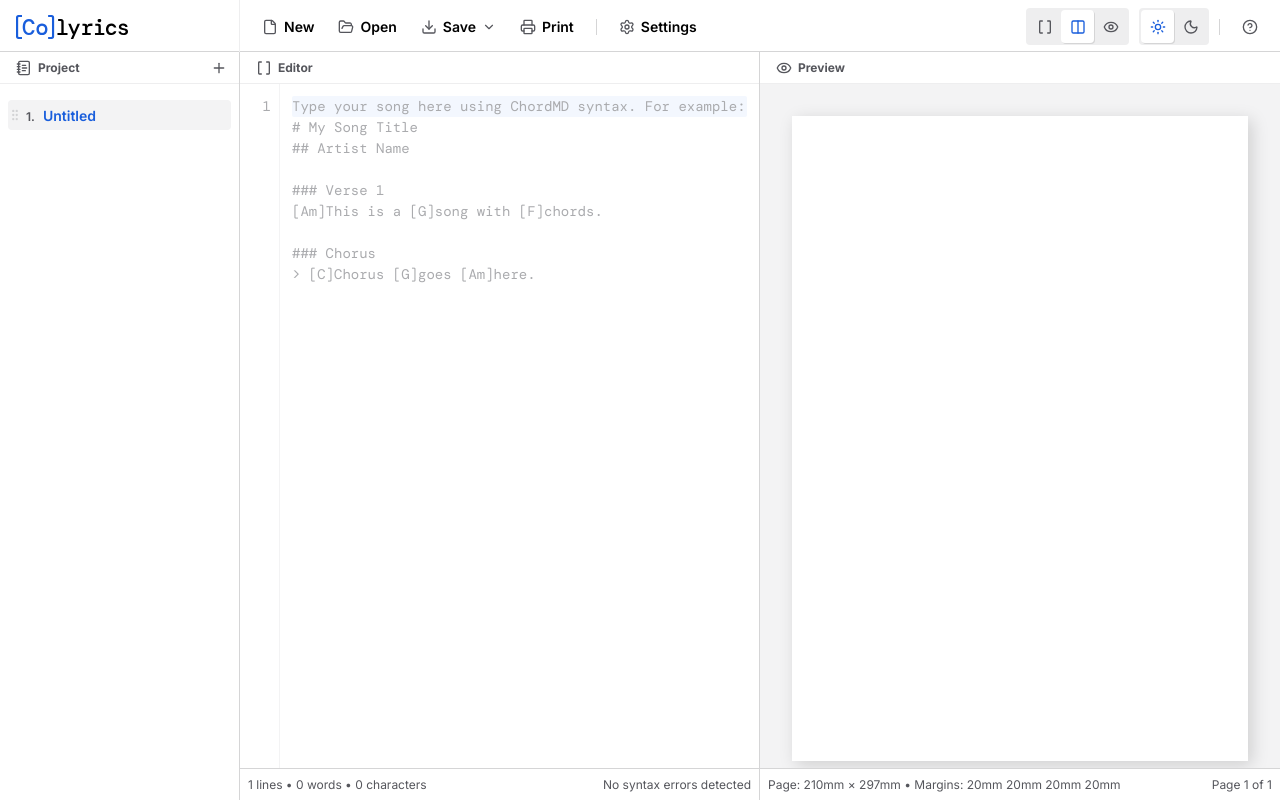
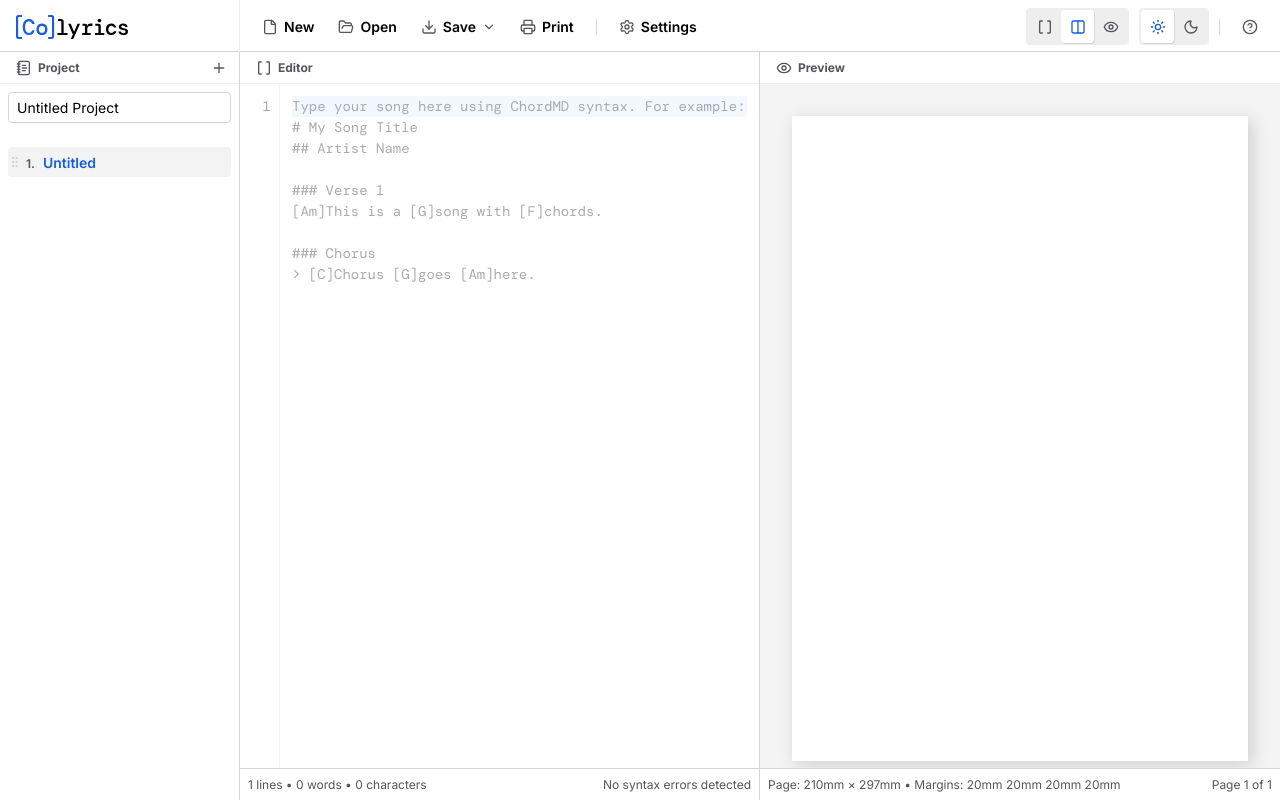
Before and after one commit to filgduarte/colyrics, a React (Vite) app: page / in a window 1280 px wide. Built offline with nearby package versions, Linux system fonts and the light colour scheme.

Commit message:
add: project title input field

```diff
--- a/src/components/feature/Project/index.jsx
+++ b/src/components/feature/Project/index.jsx
@@ -156,6 +156,10 @@ export default function Project() {
         return classes.join(' ');
     };
 
+    const handleTitleChange = useCallback((e) => {
+        setProject(prev => ({ ...prev, title: e.target.value }));
+    }, [setProject]);
+
     const headerAction = (
         <button
             className="project-new-song-btn"
@@ -168,6 +172,15 @@ export default function Project() {
 
     return (
         <Panel title="Project" icon={NotebookText} actions={headerAction}>
+            <div className="project-title-field">
+                <input
+                    type="text"
+                    className="project-title-input"
+                    value={project.title}
+                    onChange={handleTitleChange}
+                    placeholder="Project title"
+                />
+            </div>
             <ol
                 className="project-list"
                 onDragOver={(e) => {
--- a/src/components/feature/Project/style.css
+++ b/src/components/feature/Project/style.css
@@ -132,3 +132,31 @@
     background-color: var(--color-secondary-10);
     color: #e74c3c;
 }
+
+/* Project title field */
+
+.project-title-field {
+    padding: 0.5rem;
+}
+
+.project-title-input {
+    width: 100%;
+    padding: 0.375rem 0.5rem;
+    font-size: var(--font-size);
+    font-family: var(--font-family);
+    color: var(--color-foreground);
+    background-color: var(--color-background);
+    border: 1px solid var(--color-secondary-25);
+    border-radius: var(--border-radius);
+    outline: none;
+    transition: border-color 0.15s ease-in-out;
+    box-sizing: border-box;
+}
+
+.project-title-input:focus {
+    border-color: var(--color-primary);
+}
+
+.project-title-input::placeholder {
+    color: var(--color-secondary);
+}
--- a/src/config.js
+++ b/src/config.js
@@ -1,6 +1,6 @@
 export const config = {
     editor: {
-        defaultProjectTitle: 'Untitled',
+        defaultProjectTitle: 'Untitled Project',
         defaultSongTitle: 'Untitled',
     },
     preview: {
```
